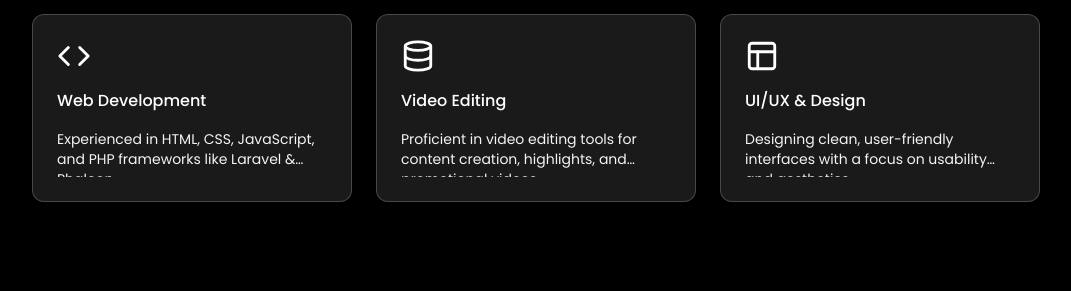
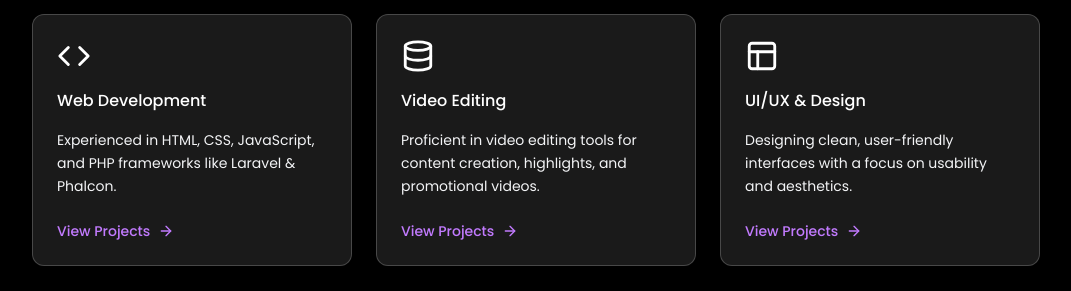
Before and after one commit to immanuell18/portfolio-nnael, a React (Vite) app: page / in a window 1280 px wide. Shown: the part 980-1271 px from the top of the page, without its empty margins (104-1175 px from the left). Built offline with nearby package versions, Linux system fonts and the light colour scheme.

Commit message:
Fix text truncation in Skills section and add View Projects link

```diff
--- a/src/sections/features.jsx
+++ b/src/sections/features.jsx
@@ -1,5 +1,5 @@
 import SectionTitle from "../components/section-title";
-import { CodeIcon, DatabaseIcon, LayoutIcon } from "lucide-react";
+import { CodeIcon, DatabaseIcon, LayoutIcon, ArrowRightIcon } from "lucide-react";
 import { motion } from "framer-motion";
 import { useRef } from "react";
 
@@ -59,9 +59,13 @@ export default function Features() {
                         <h3 className="text-base font-medium text-white">
                             {feature.title}
                         </h3>
-                        <p className="text-gray-100 line-clamp-2 pb-2">
+                        <p className="text-gray-100 pb-2 text-sm leading-relaxed">
                             {feature.description}
                         </p>
+                        <a href="#work" className="inline-flex items-center gap-2 text-sm font-medium text-purple-400 hover:text-white transition-colors group">
+                            View Projects
+                            <ArrowRightIcon className="size-4 group-hover:translate-x-1 transition-transform" />
+                        </a>
                     </motion.div>
                 ))}
             </div>
```
